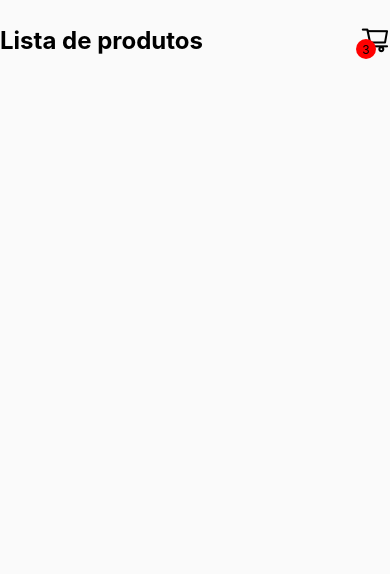
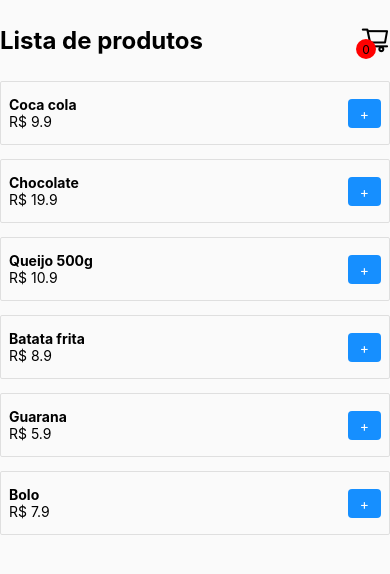
Before and after one commit to Felipe-007/Carrinho, a React Native app: screen /Home in a window 390 px wide. Shown: the top 574 px of the page. Built offline with nearby package versions, Linux system fonts and the light colour scheme.

Commit message:
C2 - Listando produtos

```diff
--- a/App.js
+++ b/App.js
@@ -8,12 +8,15 @@
 import { NavigationContainer } from "@react-navigation/native";
 import Routes from "./src/routes";
 import { StatusBar } from "react-native";
+import CartProvider from "./src/components/contexts/CartContext";  //todos mundo tera acesso aos componentes do card
 
-export default function App(){
-  return(
+export default function App() {
+  return (
     <NavigationContainer>
-      <StatusBar backgroundColor="#FAFAFA" barStyle="dark-content" />
-      <Routes />
+      <CartProvider>
+        <StatusBar backgroundColor="#FAFAFA" barStyle="dark-content" />
+        <Routes />
+      </CartProvider>
     </NavigationContainer>
   )
 }
--- /dev/null
+++ b/src/components/Product/index.js
@@ -0,0 +1,22 @@
+/**
+ * Produtos
+ *
+ * recebe a lista do home/index.js
+ */
+import { View, Text, TouchableOpacity } from "react-native";
+import { styles } from "./styles";
+
+export default function Product({ data }) {  //({ data }) pega as propriedades da lista home/index.js
+  return (
+    <View style={styles.container}>
+      <View>
+        <Text style={styles.title}>{data.name}</Text>
+        <Text style={styles.price}>R$ {data.price}</Text>
+      </View>
+
+      <TouchableOpacity style={styles.buttonAdd}>
+        <Text style={styles.buttonText}>+</Text>
+      </TouchableOpacity>
+    </View>
+  )
+}
--- /dev/null
+++ b/src/components/Product/styles.js
@@ -0,0 +1,33 @@
+import { StyleSheet } from "react-native"
+
+export const styles = StyleSheet.create({
+  container: {
+    borderWidth: 1,
+    borderColor: '#DFDFDF',
+    borderRadius: 2,
+    marginBottom: 14,
+    padding: 8,
+    paddingBottom: 14,
+    paddingTop: 14,
+    flexDirection: 'row',
+    alignItems: 'center',
+    justifyContent: 'space-between',
+  },
+  title: {
+    fontWeight: 'bold'
+  },
+  price: {
+
+  },
+  buttonAdd: {
+    paddingStart: 12,
+    paddingEnd: 12,
+    backgroundColor: '#168fff',
+    paddingTop: 6,
+    paddingBottom: 6,
+    borderRadius: 4,
+  },
+  buttonText: {
+    color: '#FFF',
+  },
+})
--- /dev/null
+++ b/src/components/contexts/CartContext.js
@@ -0,0 +1,22 @@
+/**
+ * Contexto para armazenar as informações do carrinho
+ *
+ * todos mundo tera acesso aos componentes do card
+ */
+import React, { useState, createContext } from "react";
+
+export const CartContext = createContext({})
+
+function CartProvider({ children }) {
+  const [carrinho, setCarrinho] = useState([]);
+
+  return (
+    <CartContext.Provider
+      value={{ carrinho }}
+    >
+      {children}
+    </CartContext.Provider>
+  )
+}
+
+export default CartProvider;
--- a/src/pages/Home/index.js
+++ b/src/pages/Home/index.js
@@ -1,12 +1,19 @@
 /**
  * Home
  */
-import React, { useState } from "react";
+import React, { useState, useContext } from "react";
 import { View, Text, SafeAreaView, FlatList, TouchableOpacity } from "react-native";
 import { styles } from "./styles";
 import { AntDesign } from '@expo/vector-icons';
+import Product from "../../components/Product";
+import { useNavigation } from "@react-navigation/native";
+import { CartContext } from "../../components/contexts/CartContext";  //todos mundo tera acesso aos componentes do card
 
 export default function Home() {
+
+  const { carrinho } = useContext(CartContext)
+
+  const navigation = useNavigation();
 
   const [products, setProducts] = useState([
     {
@@ -46,14 +53,27 @@
       <View style={styles.cartContent}>
         <Text style={styles.title}>Lista de produtos</Text>
 
-        <TouchableOpacity style={styles.cardButton}>
+        <TouchableOpacity
+          onPress={() => navigation.navigate("Cart")}
+          style={styles.cardButton}
+        >
           <View style={styles.dot}>
-            <Text style={styles.dotText}>3</Text>
+            <Text style={styles.dotText}>
+              {carrinho?.length}
+            </Text>
           </View>
 
           <AntDesign name="shoppingcart" size={30} color="black" />
         </TouchableOpacity>
+
       </View>
+      <FlatList
+        style={styles.list}
+        data={products}
+        keyExtractor={(item) => String(item.id)}  //converte a lista em string
+        renderItem={({ item }) => <Product data={item} />}  //passa para o item as propriedades da lista
+      />
+
     </SafeAreaView>
   )
 }
--- a/src/pages/Home/styles.js
+++ b/src/pages/Home/styles.js
@@ -36,4 +36,7 @@
   dotText: {
     fontSize: 12,
   },
+  list: {
+
+  },
 })
```
